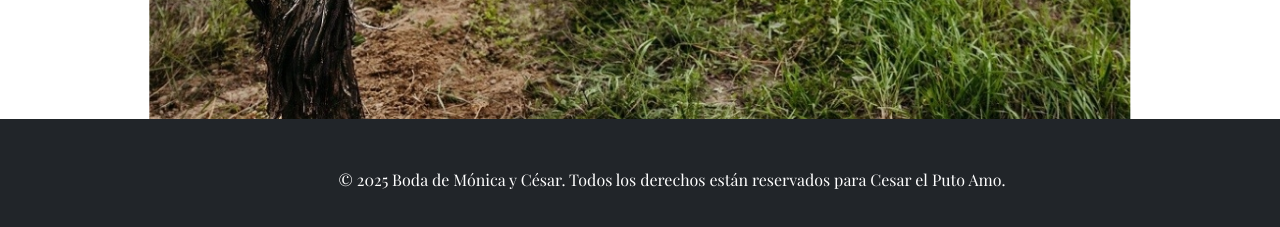
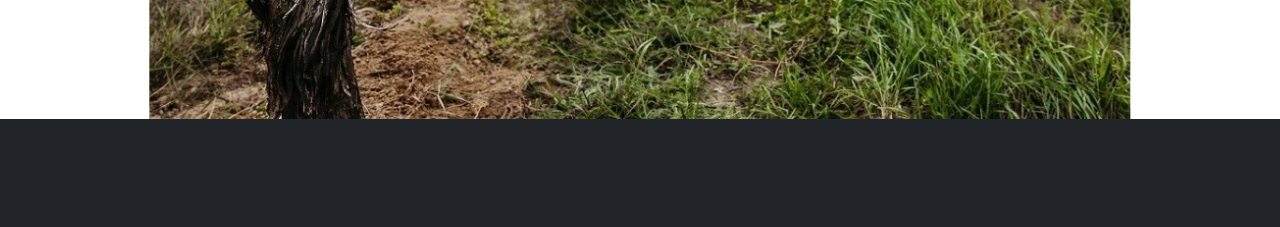
Before and after one commit to KaisChips/bodamonicacesar, a plain HTML site: page index.html in a window 1280 px wide. Shown: the part 559-786 px from the top of the page. Drawn offline with nearby package versions, Linux system fonts and the light colour scheme.

Commit message:
Add files via upload

```diff
--- a/styles_asistencia.css
+++ b/styles_asistencia.css
@@ -193,7 +193,7 @@ footer {
     text-align: center;
     padding: 2rem;
     background-color: #212529;
-    color: #fff;
+    color: #ffffff00;
     font-size: 1rem;
     position: absolute;
     bottom: 0;
--- a/styles_index.css
+++ b/styles_index.css
@@ -232,7 +232,7 @@ footer {
     text-align: center;
     padding: 2rem;
     background-color: #212529;
-    color: #fff;
+    color: #ffffff00;
     font-size: 1rem;
     position: absolute;
     bottom: 0;
```
